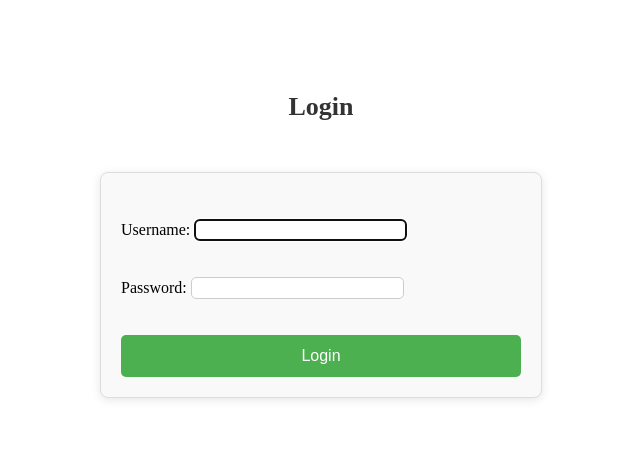
After one commit to Ninjaid11/my_projects, a Django app: page /login/ in a window 1280 px wide. The commit adds this page. Shown: the top 467 px of the page, without its empty margins (319-959 px from the left). Run offline with Django 5.2, Linux system fonts and the light colour scheme.

Commit message:
❤️❤️❤️

```diff
--- a/pythonProject6/pythonProject6/myapp/forms.py
+++ b/pythonProject6/pythonProject6/myapp/forms.py
@@ -1,7 +1,30 @@
+from django.contrib.auth.forms import AuthenticationForm, UserCreationForm
+from django.contrib.auth.models import User
+from django.contrib.auth import authenticate
 from django import forms
 
 
-class SignupForm(forms.Form):
-    name = forms.CharField(max_length=100, label='Имя')
-    email = forms.EmailField(label='Электронная почта')
-    password = forms.CharField(widget=forms.PasswordInput, label='Пароль')
+class CustomAuthForm(AuthenticationForm):
+    def clean(self):
+        email = self.cleaned_data.get("email")
+
+        if email:
+            self.user_cache = authenticate(
+                self.request,
+                username=email,
+                password=self.cleaned_data.get("password")
+            )
+
+            if self.user_cache is None:
+                raise forms.ValidationError(
+                    "Invalid email or password"
+                )
+        return self.cleaned_data
+
+
+class RegistrationForm(UserCreationForm):
+    email = forms.EmailField(required=True)
+
+    class Meta:
+        model = User
+        fields = ["username", "email", "password1", "password2"]
--- a/pythonProject6/pythonProject6/myapp/static/css/styles.css
+++ b/pythonProject6/pythonProject6/myapp/static/css/styles.css
@@ -1,60 +1,70 @@
-body {
-    font-family: Arial, sans-serif;
-    background-color: #f4f4f4;
-    margin: 0;
-    padding: 0;
-    display: flex;
-    justify-content: center;
-    align-items: center;
-    height: 100vh;
-}
-
-.container {
+form {
     width: 100%;
     max-width: 400px;
+    margin: 50px auto;
     padding: 20px;
-}
-
-form {
-    background-color: #fff;
-    padding: 20px;
+    border: 1px solid #ddd;
     border-radius: 8px;
+    background-color: #f9f9f9;
     box-shadow: 0 2px 10px rgba(0, 0, 0, 0.1);
 }
 
 h2 {
     text-align: center;
     color: #333;
+    font-size: 26px;
     margin-bottom: 20px;
 }
 
-input[type="text"], input[type="email"], input[type="password"] {
-    width: 100%;
-    padding: 10px;
+input[type="text"],
+input[type="password"],
+input[type="email"] {
+    width: 100%
+    padding: 12px;
     margin: 10px 0;
     border: 1px solid #ccc;
-    border-radius: 4px;
+    border-radius: 5px;
     box-sizing: border-box;
+    font-size: 16px;
 }
 
 button {
     width: 100%;
-    padding: 10px;
+    padding: 12px;
     background-color: #4CAF50;
     color: white;
+    font-size: 16px;
     border: none;
-    border-radius: 4px;
-    font-size: 16px;
+    border-radius: 5px;
     cursor: pointer;
+    margin-top: 10px;
 }
 
 button:hover {
     background-color: #45a049;
 }
 
-form .error {
+.error-message {
     color: red;
     font-size: 14px;
     margin-top: -10px;
     margin-bottom: 10px;
 }
+
+a {
+    text-decoration: none;
+    color: #4CAF50;
+    text-align: center;
+    display: block;
+    margin-top: 10px;
+}
+
+a:hover {
+    text-decoration: underline;
+}
+
+.form-container {
+    padding: 20px;
+    max-width: 450px;
+    margin: 50px auto;
+}
--- /dev/null
+++ b/pythonProject6/pythonProject6/myapp/templates/registration/login.html
@@ -0,0 +1,21 @@
+{% load static %}
+<!DOCTYPE html>
+<html lang="en">
+<head>
+    <meta charset="UTF-8">
+    <title>Login</title>
+    <link rel="stylesheet" type="text/css" href="{% static 'css/styles.css' %}">
+</head>
+<body>
+
+    <div class="form-container">
+        <h2>Login</h2>
+        <form method="post">
+            {% csrf_token %}
+            {{ form.as_p }}
+            <button type="submit">Login</button>
+        </form>
+    </div>
+
+</body>
+</html>
--- a/pythonProject6/pythonProject6/myapp/urls.py
+++ b/pythonProject6/pythonProject6/myapp/urls.py
@@ -1,7 +1,10 @@
 from django.urls import path
 from . import views
+from .views import CustomLoginView, register, user_logout
 
 urlpatterns = [
     path('', views.index, name='index'),
-    path('signup/', views.signup, name='signup'),
+    path('login/', CustomLoginView.as_view(), name="login"),
+    path('register/', register, name="register"),
+    path('logout/', user_logout, name='logout'),
 ]
--- a/pythonProject6/pythonProject6/myapp/views.py
+++ b/pythonProject6/pythonProject6/myapp/views.py
@@ -1,22 +1,30 @@
-from django.shortcuts import render
-from django.http import HttpResponse
-from .forms import SignupForm
+from django.shortcuts import render, redirect
+from django.contrib.auth.views import LoginView
+from .forms import CustomAuthForm
+from .forms import RegistrationForm
+from django.contrib.auth import login, logout
 
 
 def index(request):
     return render(request, 'index.html')
 
 
-def signup(request):
-    if request.method == 'POST':
-        form = SignupForm(request.POST)
+class CustomLoginView(LoginView):
+    authentication_form = CustomAuthForm
+
+
+def register(request):
+    if request.method == "POST":
+        form = RegistrationForm(request.POST)
         if form.is_valid():
-            name = form.cleaned_data['name']
-            email = form.cleaned_data['email']
-            password = form.cleaned_data['password']
+            user = form.save()
+            login(request, user)
+            return redirect("/")
 
-            return HttpResponse(f'Спасибо за регистрацию, {name}!')
-    else:
-        form = SignupForm()
+    form = RegistrationForm()
+    return render(request, "register.html", {"form": form})
 
-    return render(request, 'signup.html', {'form': form})
+
+def user_logout(request):
+    logout(request)
+    return redirect('/')
--- a/pythonProject6/pythonProject6/pythonProject6/settings.py
+++ b/pythonProject6/pythonProject6/pythonProject6/settings.py
@@ -122,3 +122,5 @@ STATIC_URL = 'static/'
 # https://docs.djangoproject.com/en/5.1/ref/settings/#default-auto-field
 
 DEFAULT_AUTO_FIELD = 'django.db.models.BigAutoField'
+
+LOGIN_REDIRECT_URL = "/"
```
Also changed, not shown: pythonProject6/pythonProject6/myapp/templates/index.html (+13 -2 lines), pythonProject6/pythonProject6/myapp/templates/register.html (added, +21 -0 lines), pythonProject6/pythonProject6/db.sqlite3.
